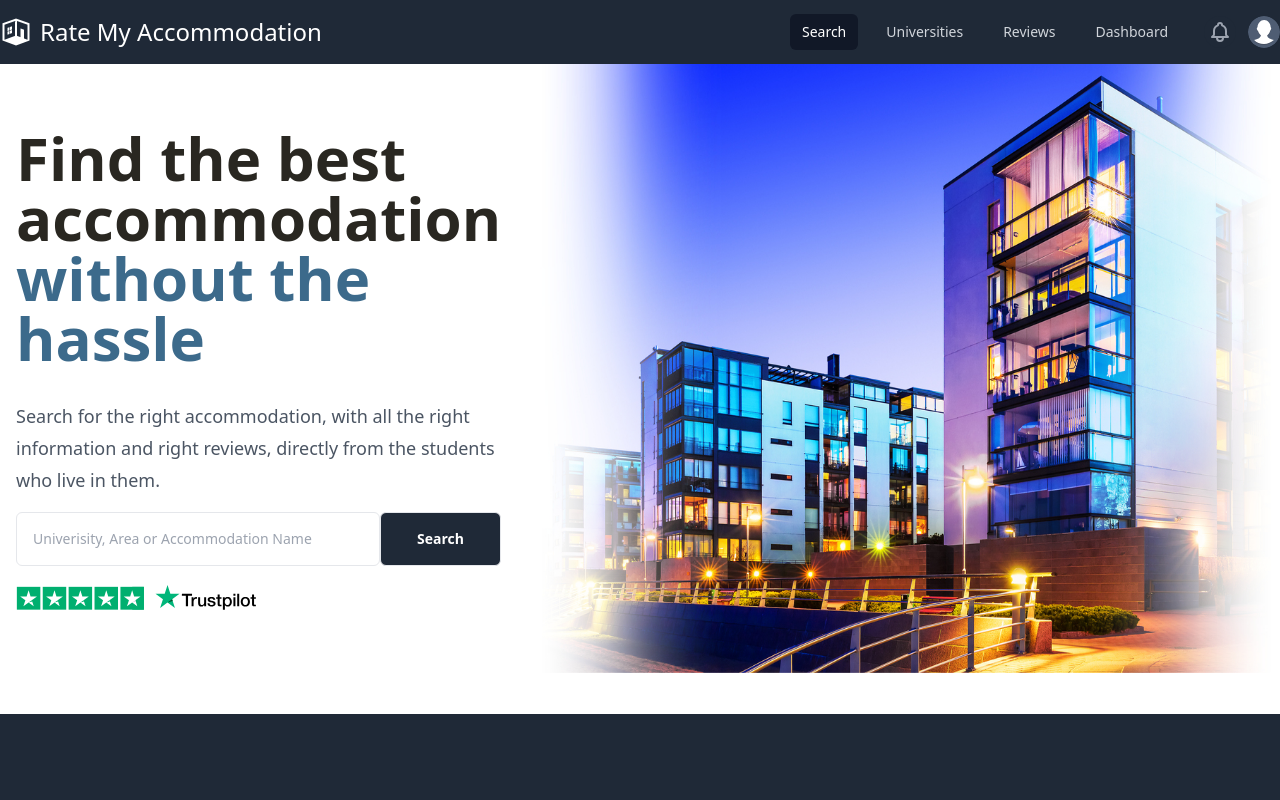
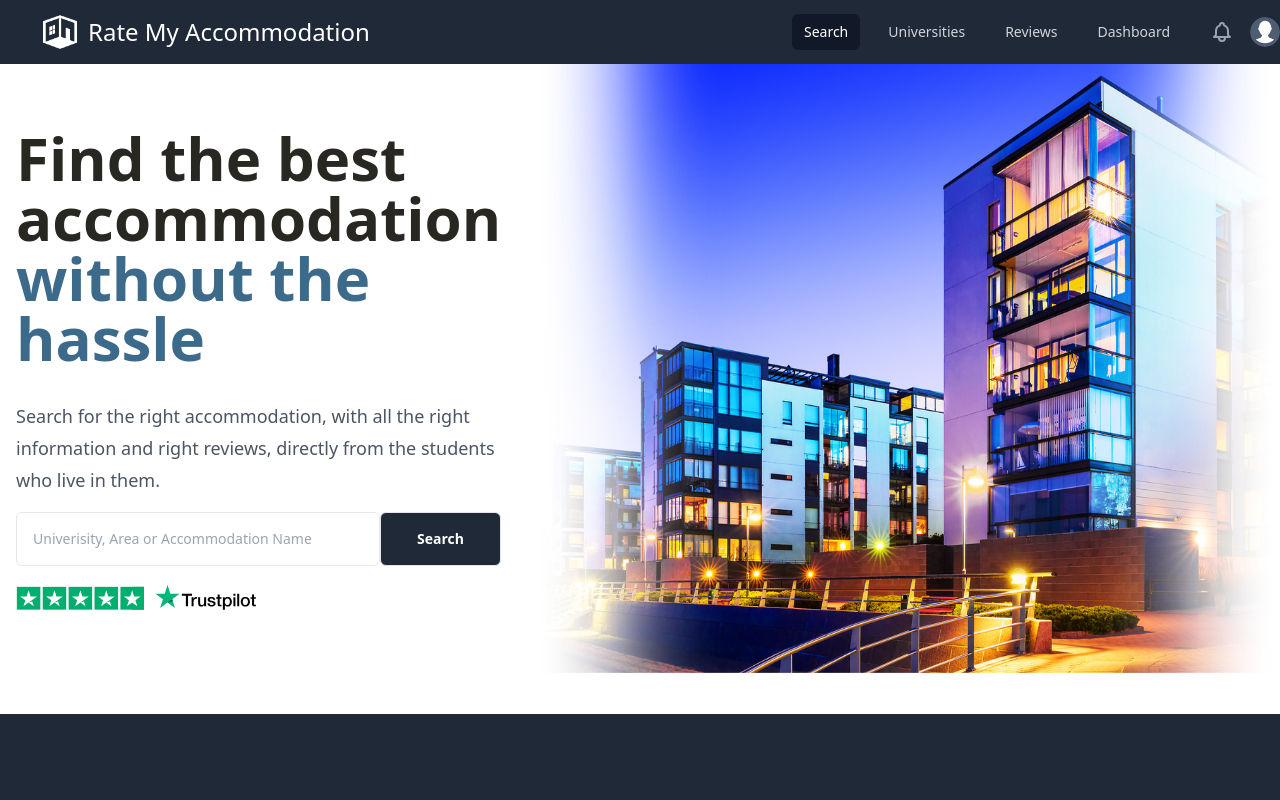
Before and after one commit to MPDeSilva/RateMyAccommodation, a Next.js app in the folder ratemyaccommodation/: page / in a window 1280 px wide. Shown: the top 800 px of the page. Built offline with nearby package versions, Linux system fonts and the light colour scheme.

Commit message:
Image Fix

```diff
--- a/ratemyaccommodation/components/NavBar.tsx
+++ b/ratemyaccommodation/components/NavBar.tsx
@@ -1,4 +1,3 @@
-/* eslint-disable @next/next/no-img-element */
 import { Fragment } from 'react'
 import { Disclosure, Menu, Transition } from '@headlessui/react'
 import { BellIcon, MenuIcon, XIcon } from '@heroicons/react/outline'
@@ -16,6 +15,7 @@ function classNames(...classes) {
 
 import React from 'react'
 import Link from 'next/link'
+import Image from 'next/image'
 
 const NavBar = () => {
   return (
@@ -38,16 +38,20 @@ const NavBar = () => {
               </div>
               <div className="flex-1 flex items-center justify-center sm:items-stretch sm:justify-start">
                 <div className="flex-shrink-0 flex items-center">
-                  <img
+                  <Image
                     className="block lg:hidden h-8 w-auto cursor-pointer"
                     src="/Logo.png"
                     alt="Workflow"
+                    height={40}
+                    width={40}
                   />
 
-                  <img
+                  <Image
                     className="hidden lg:block h-8 w-auto cursor-pointer"
                     src="/Logo.png"
                     alt="Workflow"
+                    height={40}
+                    width={40}
                   />
                   <Link href='/'>
                   <h1 className="mx-2 py-2 text-base md:text-2xl font-medium text-white rounded-md cursor-pointer">Rate My Accommodation</h1></Link>
@@ -88,10 +92,12 @@ const NavBar = () => {
                   <div>
                     <Menu.Button className="bg-gray-800 flex text-sm rounded-full focus:outline-none focus:ring-2 focus:ring-offset-2 focus:ring-offset-gray-800 focus:ring-white">
                       <span className="sr-only">Open user menu</span>
-                      <img
+                      <Image
                         className="h-8 w-8 rounded-full"
                         src="/Profile.svg"
                         alt=""
+                        height={30}
+                        width={30}
                       />
                     </Menu.Button>
                   </div>
```
